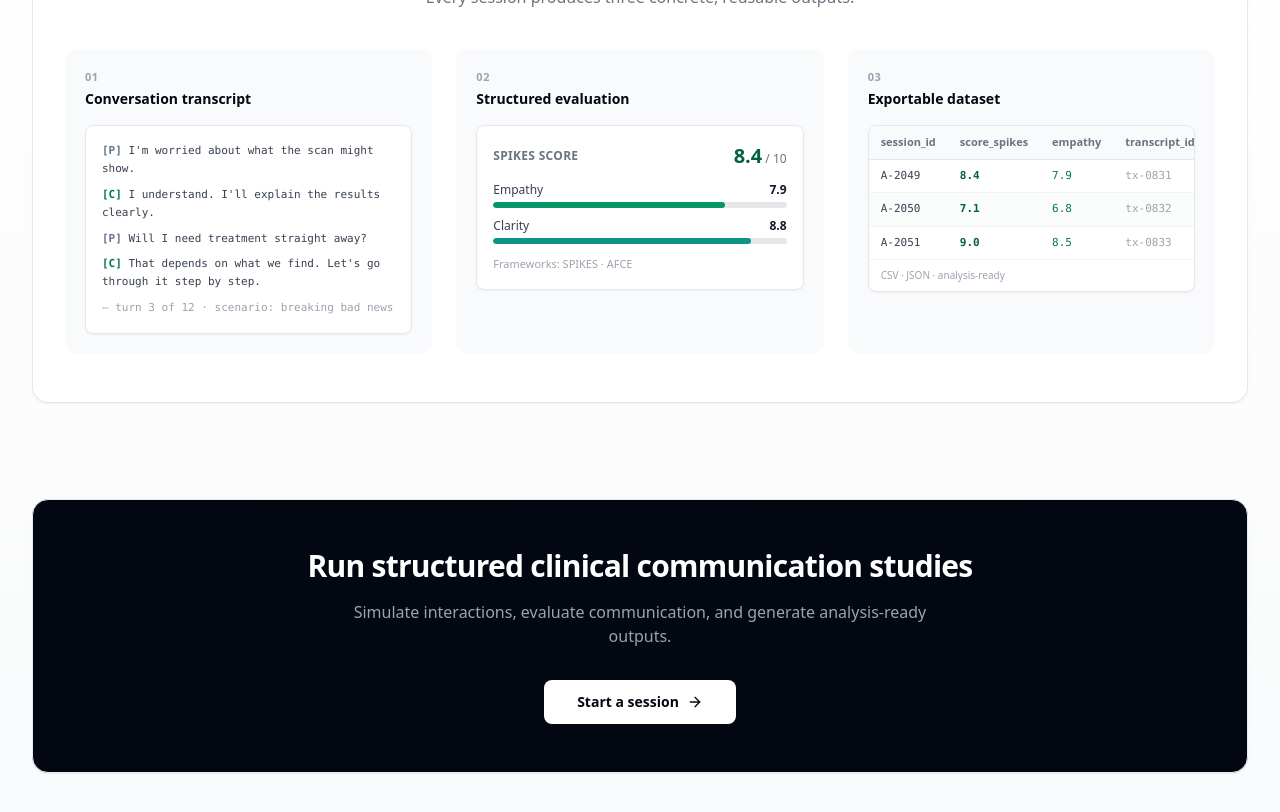
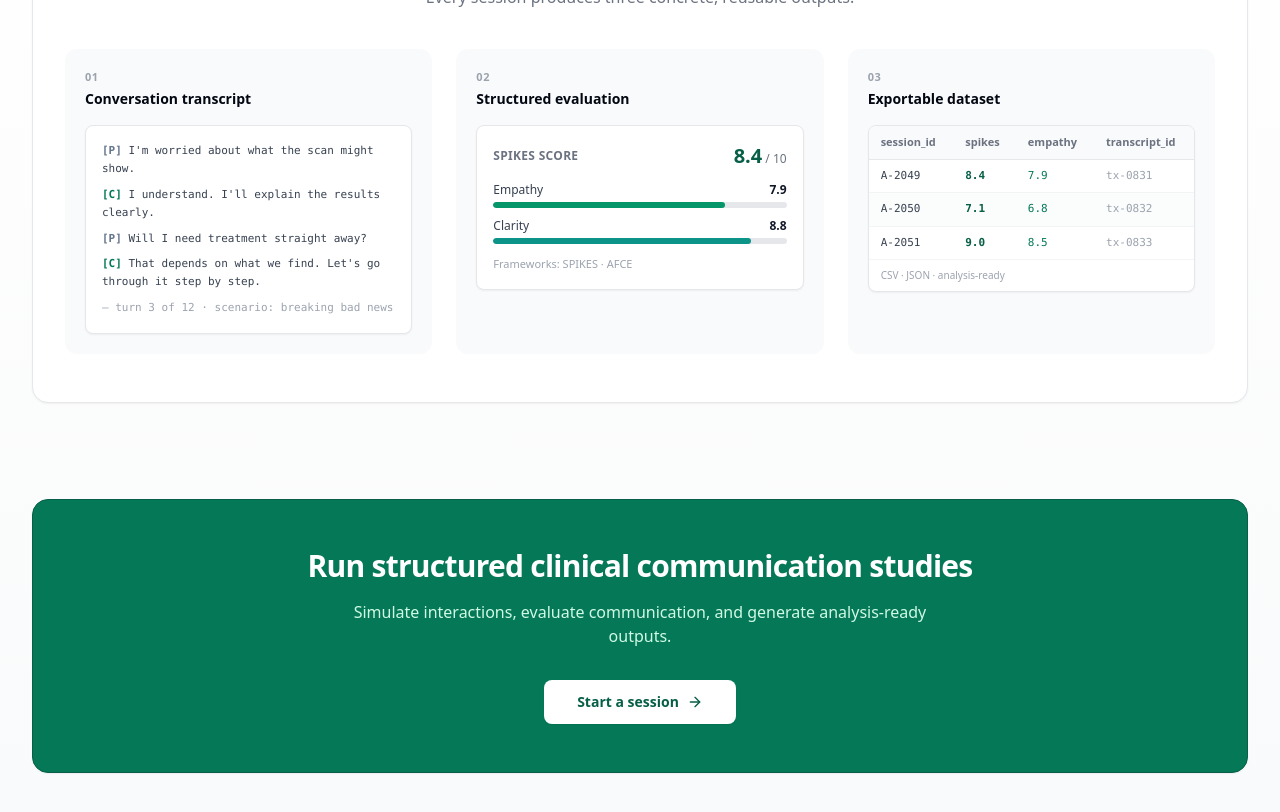
Before and after one commit to Apex-Capstone/capstone, a React (Vite) app in the folder frontend/: page / in a window 1280 px wide. Shown: the part 1220-2032 px from the top of the page. Built offline with nearby package versions, Linux system fonts and the light colour scheme; no server answers.

Commit message:
modify colors to match app theme

```diff
--- a/frontend/src/pages/Home.tsx
+++ b/frontend/src/pages/Home.tsx
@@ -159,7 +159,7 @@ export const Home = () => {
                 <Link to="/login">
                   <Button
                     size="lg"
-                    className="h-11 rounded-lg bg-gray-950 px-7 text-sm font-semibold text-white shadow-sm hover:bg-gray-800"
+                    className="h-11 rounded-lg bg-emerald-700 px-7 text-sm font-semibold text-white shadow-sm hover:bg-emerald-800"
                   >
                     Start a simulated session
                     <ArrowRight className="ml-2 h-4 w-4" />
@@ -300,12 +300,12 @@ export const Home = () => {
                 <p className="mb-1 text-[11px] font-semibold uppercase tracking-wider text-gray-400">03</p>
                 <h3 className="text-sm font-semibold text-gray-950">Exportable dataset</h3>
               </div>
-              <div className="overflow-hidden rounded-lg border border-gray-200 bg-white shadow-sm">
-                <table className="w-full text-[11px] tabular-nums">
+              <div className="overflow-x-auto rounded-lg border border-gray-200 bg-white shadow-sm">
+                <table className="w-full min-w-[320px] text-[11px] tabular-nums">
                   <thead>
                     <tr className="border-b border-gray-200 bg-gray-50">
-                      {['session_id', 'score_spikes', 'empathy', 'transcript_id'].map((col) => (
-                        <th key={col} className="px-3 py-2 text-left font-semibold text-gray-500">{col}</th>
+                      {['session_id', 'spikes', 'empathy', 'transcript_id'].map((col) => (
+                        <th key={col} className="whitespace-nowrap px-3 py-2 text-left font-semibold text-gray-500">{col}</th>
                       ))}
                     </tr>
                   </thead>
@@ -339,18 +339,18 @@ export const Home = () => {
 
         {/* ── Bottom CTA ────────────────────────────────────────────── */}
         <section>
-          <div className="rounded-2xl border border-gray-200 bg-gray-950 px-8 py-12 text-center shadow-sm">
+          <div className="rounded-2xl border border-emerald-800 bg-emerald-700 px-8 py-12 text-center shadow-sm">
             <h2 className="text-2xl font-bold tracking-tight text-white sm:text-3xl">
               Run structured clinical communication studies
             </h2>
-            <p className="mx-auto mt-4 max-w-xl text-base text-gray-400">
+              <p className="mx-auto mt-4 max-w-xl text-base text-emerald-100">
               Simulate interactions, evaluate communication, and generate analysis-ready outputs.
             </p>
             <div className="mt-8 flex flex-wrap justify-center gap-3">
               <Link to="/login">
                 <Button
                   size="lg"
-                  className="h-11 rounded-lg bg-white px-8 text-sm font-semibold text-gray-950 shadow-sm hover:bg-gray-100"
+                  className="h-11 rounded-lg bg-white px-8 text-sm font-semibold text-emerald-800 shadow-sm hover:bg-emerald-50"
                 >
                   Start a session
                   <ArrowRight className="ml-2 h-4 w-4" />
```
